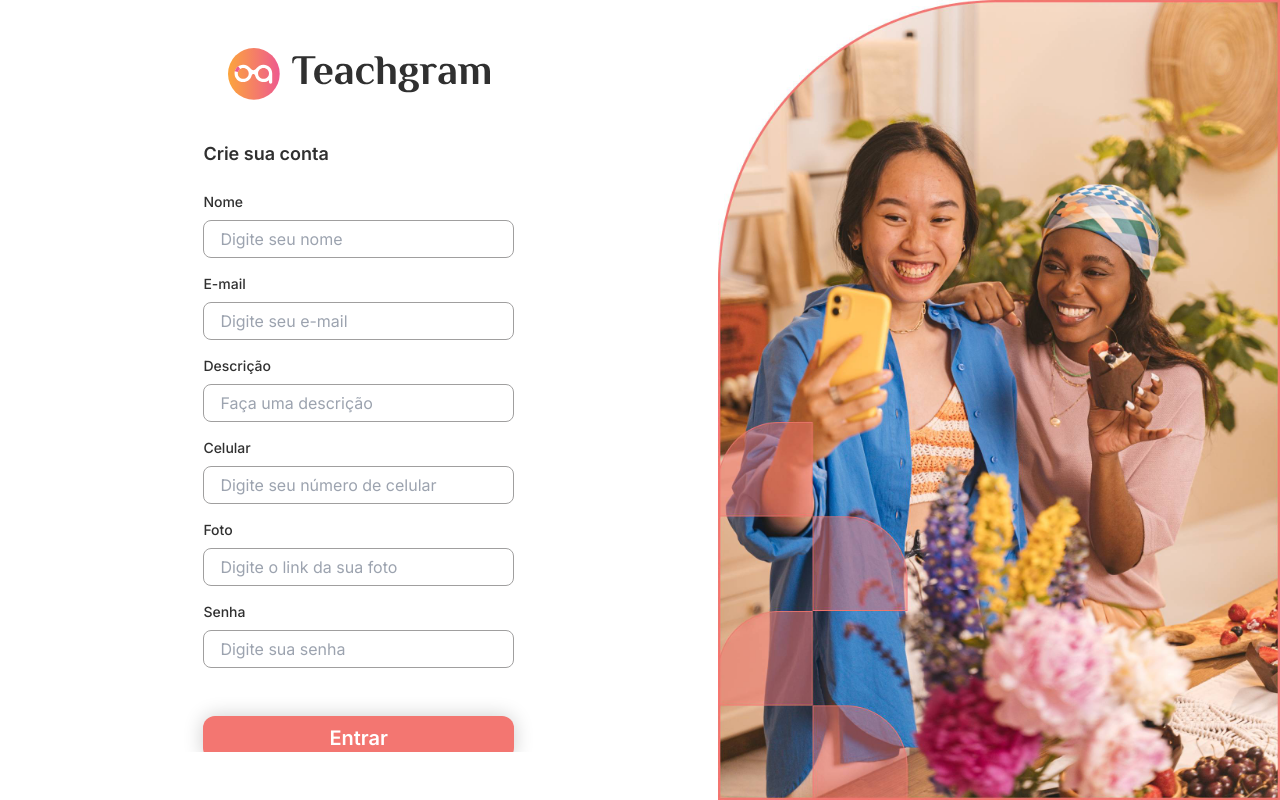
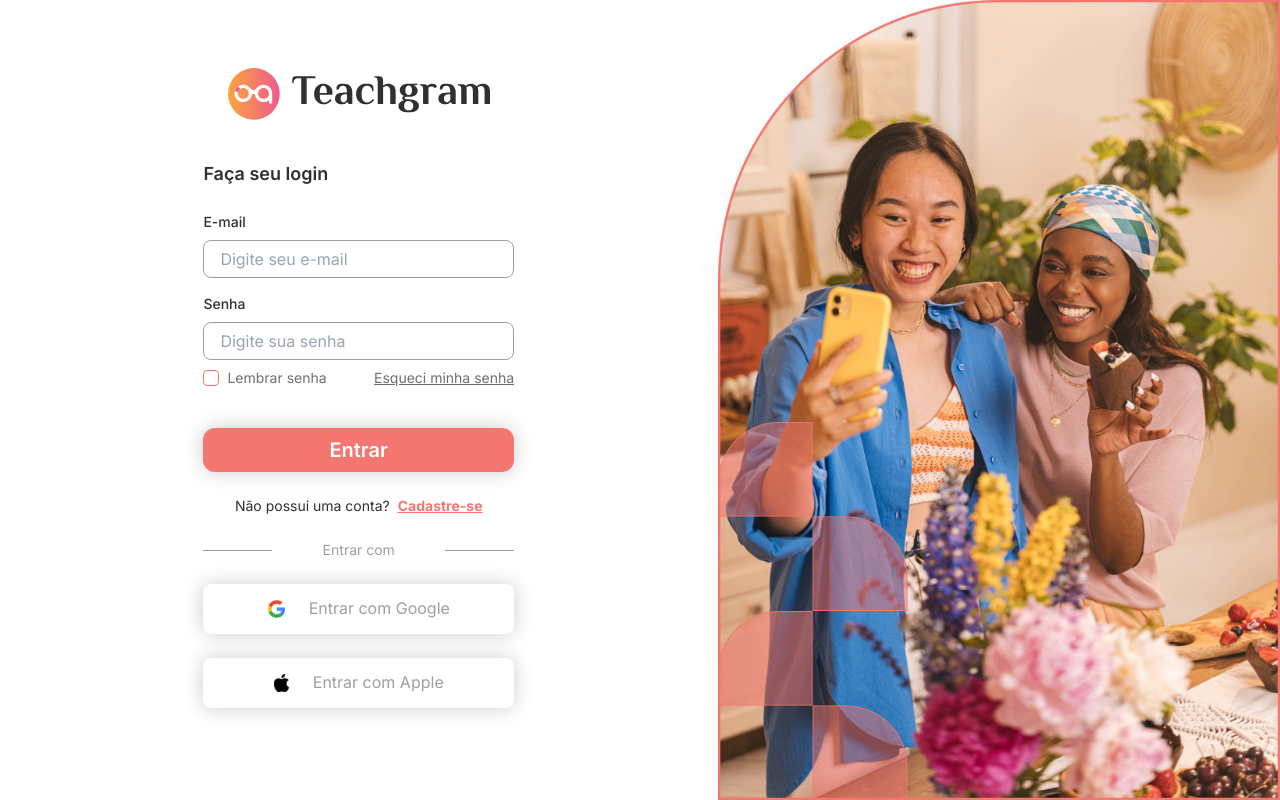
Before and after one commit to KaueFSoares/teachgram, a React (Vite) app in the folder front/: page /login in a window 1280 px wide. Built offline with nearby package versions, Linux system fonts and the light colour scheme.

Commit message:
feat: integrates the front with the server for authentication

```diff
--- a/front/src/App.tsx
+++ b/front/src/App.tsx
@@ -1,11 +1,32 @@
-import LoginPage from "./pages/LoginPage.tsx"
-import SignupPage from "./pages/SignupPage.tsx"
+import { useEffect, useState } from "react"
+import AuthContext from "./context/AuthContext.tsx"
+import AppRoutes from "./routes/AppRoutes.tsx"
+import { useAuth } from "./service/auth.service.ts"
+import { AuthData } from "./interface/AuthData.ts"
 
 function App() {
+  const auth = useAuth()
+  const [ authenticated, setAuthenticated ] = useState(true)
+  const [ authData, setAuthData ] = useState<AuthData>({} as AuthData)
+
+
+  useEffect(() => {
+    const data = auth.onLoad()
+
+    if (data) {
+      setAuthenticated(true)
+      setAuthData(data)
+    } else {
+      setAuthenticated(false)
+    }
+
+  // eslint-disable-next-line react-hooks/exhaustive-deps
+  }, [ ])
+
   return (
-    <>
-      <SignupPage />
-    </>
+    <AuthContext.Provider value={{ authenticated, authData, setAuthenticated, setAuthData }}>
+      <AppRoutes authenticated={authenticated} />
+    </AuthContext.Provider>
   )
 }
 
--- a/front/src/container/LoginPageContainer.tsx
+++ b/front/src/container/LoginPageContainer.tsx
@@ -1,12 +1,27 @@
-import { FormEvent, useState } from "react"
+import { FormEvent, useContext, useState } from "react"
+import { useNavigate } from "react-router-dom"
 import { LoginPage } from "../pages"
+import { useAuth } from "../service/auth.service"
+import AuthContext from "../context/AuthContext"
 
 const LoginPageContainer = () => {
   const [ email, setEmail ] = useState("")
   const [ password, setPassword ] = useState("")
 
+  const auth = useAuth()
+  const navigate = useNavigate()
+
+  const { setAuthenticated, setAuthData } = useContext(AuthContext)
+
   const handleSubmit = (e: FormEvent<HTMLFormElement>) => {
     e.preventDefault()
+
+    auth.onLogin(email, password)
+      .then((data) => {
+        setAuthenticated(true)
+        setAuthData(data)
+        navigate("/")
+      })
   }
 
   return (
--- a/front/src/context/AuthContext.tsx
+++ b/front/src/context/AuthContext.tsx
@@ -1,4 +1,4 @@
-import { Dispatch, ReactNode, SetStateAction, createContext, useState } from "react"
+import { Dispatch, SetStateAction, createContext } from "react"
 import { AuthData } from "../interface/AuthData"
 
 const AuthContext = createContext<{
@@ -14,14 +14,3 @@ const AuthContext = createContext<{
 })
 
 export default AuthContext
-
-export const AuthProvider = ({ children }: {children: ReactNode}) => {
-  const [ authenticated, setAuthenticated ] = useState(false)
-  const [ authData, setAuthData ] = useState<AuthData>({} as AuthData)
-
-  return (
-    <AuthContext.Provider value={{ authenticated, authData, setAuthenticated, setAuthData }}>
-      {children}
-    </AuthContext.Provider>
-  )
-}
--- a/front/src/service/api/api.ts
+++ b/front/src/service/api/api.ts
@@ -1,7 +1,7 @@
 import axios, { AxiosInstance } from "axios"
-import { useContext } from "react"
-import AuthContext from "../../context/AuthContext"
+import { Dispatch, SetStateAction } from "react"
 import { useAuth } from "../auth.service"
+import { AuthData } from "../../interface/AuthData"
 import { URL } from "./url"
 
 export const OPENED_API = (): AxiosInstance => {
@@ -16,9 +16,13 @@ export const OPENED_API = (): AxiosInstance => {
   return instance
 }
 
-const useApi = (): AxiosInstance => {
-  const { authData, setAuthData } = useContext(AuthContext)
+interface Props {
+  authData: AuthData
+  setAuthData: Dispatch<SetStateAction<AuthData>>
+  setAuthenticated: Dispatch<SetStateAction<boolean>>
+}
 
+const useApi = ({ authData, setAuthData, setAuthenticated }: Props): AxiosInstance => {
   const auth = useAuth()
 
   const instance = axios.create({
@@ -32,13 +36,26 @@ const useApi = (): AxiosInstance => {
   instance.interceptors.request.use(async (req) => {
     const isExpired = new Date(authData.accessTokenExpiresAt) < new Date()
 
-    if (!isExpired) return req
+    if (!isExpired){
+      req.headers.Authorization = `${authData.tokenType} ${authData.accessToken}`
 
-    const newData = await auth.onRefresh(authData.refreshToken)
+      return req
+    }
 
-    setAuthData(newData)
+    // eslint-disable-next-line no-console
+    console.log("Token expired, refreshing...")
 
-    req.headers.Authorization = `Bearer ${newData.accessToken}`
+    await auth.onRefresh(authData.refreshToken)
+      .then((res) => {
+        setAuthData(res)
+
+        req.headers.Authorization = `${authData.tokenType} ${res.accessToken}`
+      })
+      .catch((err) => {
+      // eslint-disable-next-line no-console
+        console.log(err)
+        setAuthenticated(false)
+      })
 
     return req
   })
--- a/front/src/service/auth.service.ts
+++ b/front/src/service/auth.service.ts
@@ -9,7 +9,7 @@ interface LoginReponse {
     refresh_token: string,
     refresh_token_expires_at: number
 }
-
+export const useAuth = () => {
   const login = async (email: string, password: string): Promise<AuthData> => {
     const response = await OPENED_API().post(URL.LOGIN, {
       email: email,
@@ -122,7 +122,7 @@ const onLoad = () => {
     return data
   }
 
-export const useAuth = () => {
+
   return {
     onLogin,
     onSignup,
```
Lines whose indentation alone changed are shown as unchanged.
